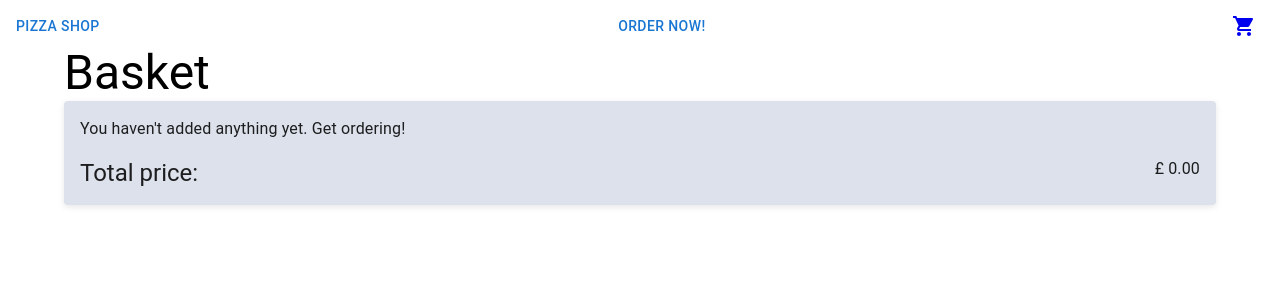
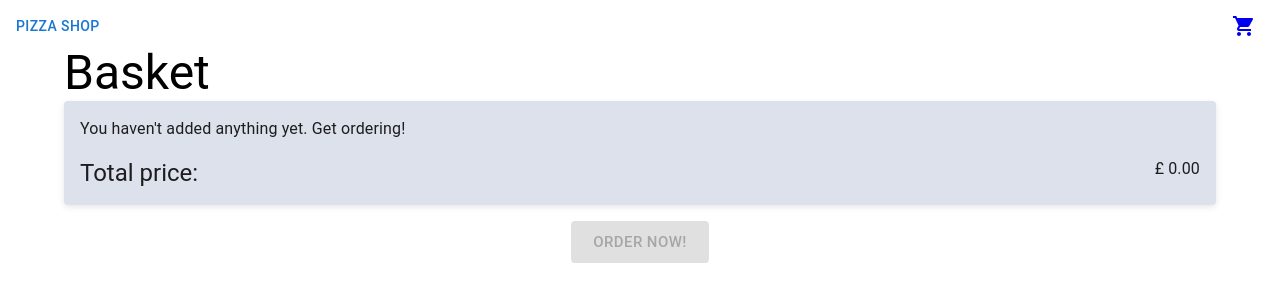
Before and after one commit to kieren-mcgill/pizza-app, a React (Create React App) app: page /basket in a window 1280 px wide. Shown: the top 302 px of the page. Built offline with nearby package versions, Linux system fonts and the light colour scheme; the HTML template or start-up script is replaced by a standard one.

Commit message:
Order Now button moved to the basket and disabled with empty order.

```diff
--- a/src/Basket.jsx
+++ b/src/Basket.jsx
@@ -1,9 +1,10 @@
 import { bases } from "./bases";
-import { Card, Container, Grid, IconButton, List, ListItem, styled, Typography } from "@mui/material";
+import { Box, Button, Card, Container, Grid, IconButton, List, ListItem, styled, Typography } from "@mui/material";
 import DeleteForeverIcon from '@mui/icons-material/DeleteForever';
 import OurSnackbar from "./OurSnackbar";
 import React, { useState } from "react";
 import { getBasketPrice, getPizzaPrice } from "./prices";
+import { Link } from "react-router-dom";
 
 const StyledCard = styled(Card)({
   backgroundColor: '#dce1eb',
@@ -55,6 +56,12 @@ const Basket = ({ pizzaArray, setPizzaArray}) => {
           </Grid>
         </Grid>
       </StyledCard>
+
+      <Box textAlign='center' sx={{ m: 2}}>
+        <Link style={{pointerEvents : pizzaArray.length === 0 ? "none" : ""}} to="/order-form">
+          <Button size="large" variant="contained" disabled = {pizzaArray.length === 0} >Order Now!</Button>
+        </Link>
+      </Box>
       <OurSnackbar severity="warning" message="Pizza Deleted From Basket" open={open} setOpen={setOpen}/>
     </Container>
   );
--- a/src/Header.jsx
+++ b/src/Header.jsx
@@ -12,11 +12,11 @@ const Header = ({ pizzaArray }) => {
           <Button>Pizza Shop</Button>
         </Link>
       </Grid>
-      <Grid item flexGrow={1}>
-        <Link to="/order-form">
-          <Button>Order Now!</Button>
-        </Link>
-      </Grid>
+      {/*<Grid item flexGrow={1}>*/}
+      {/*  <Link to="/order-form">*/}
+      {/*    <Button>Order Now!</Button>*/}
+      {/*  </Link>*/}
+      {/*</Grid>*/}
       <Grid item px={2}>
         <Link to="/basket"><Badge badgeContent={pizzaArray.length} color="primary">
           <ShoppingCart/>
```
